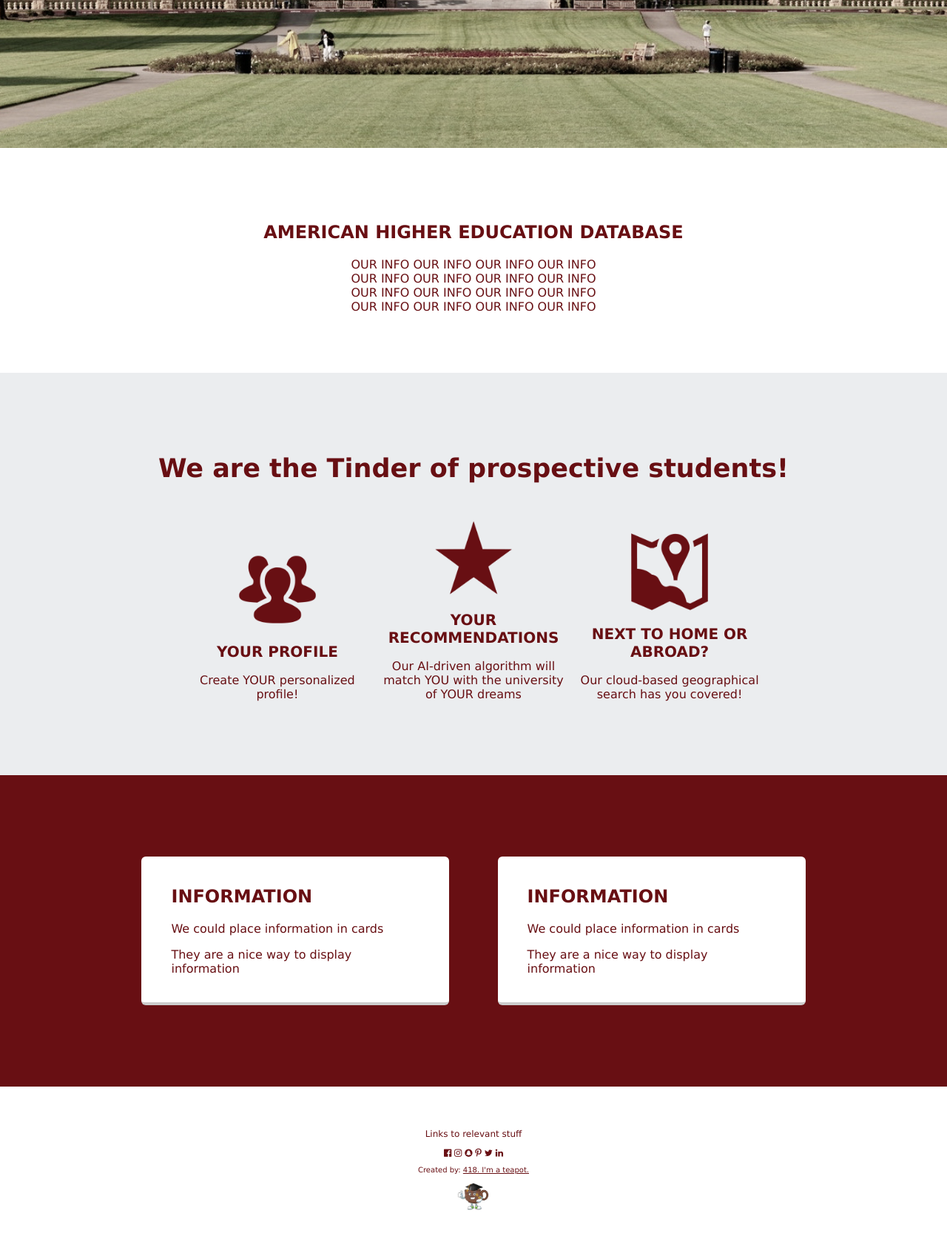
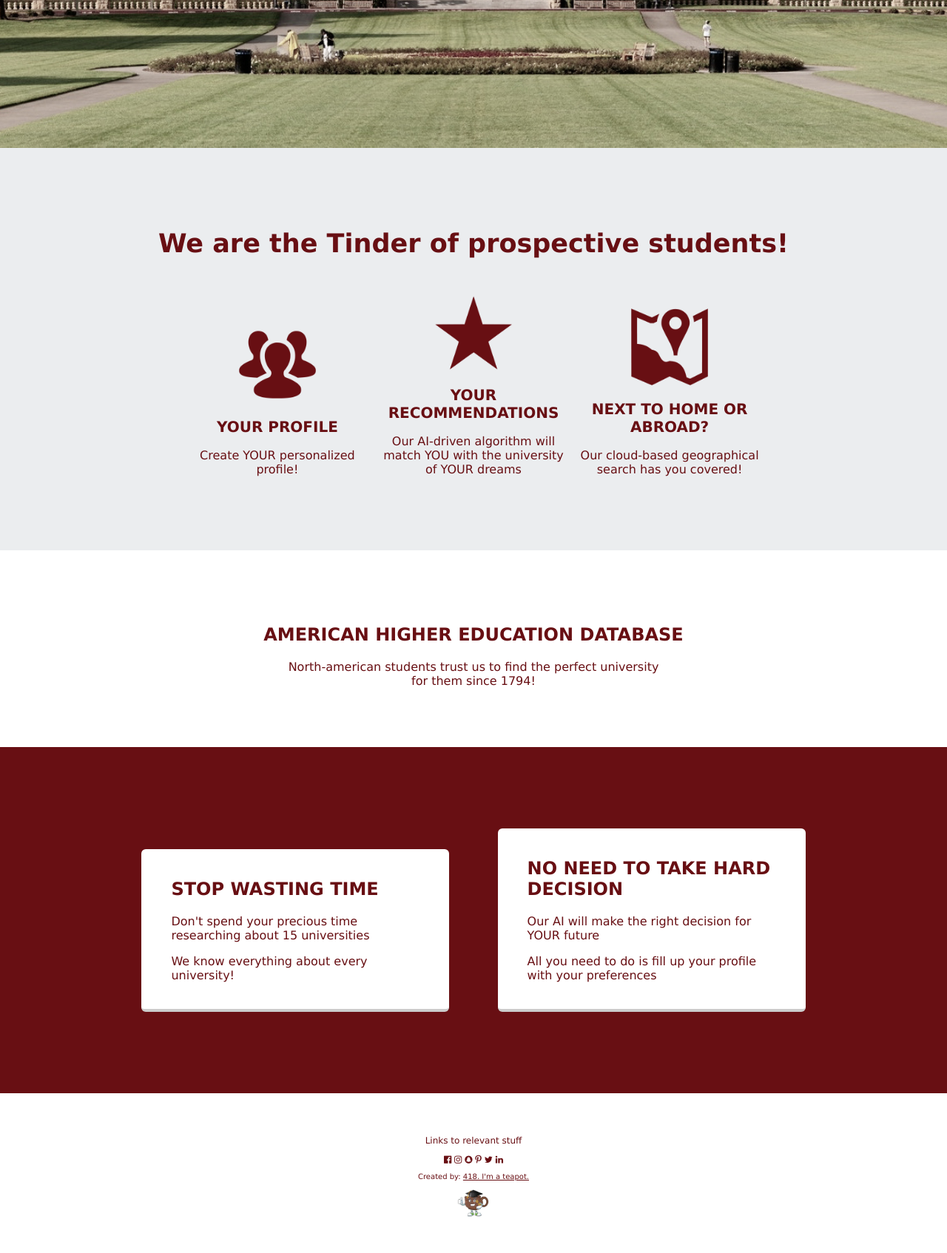
Before and after one commit to liamjwelch/soen-287_project, a PHP site: page /homepage.php in a window 1280 px wide. Shown: the part 667-2361 px from the top of the page at 74% size. Before the commit the page ends 2303 px from the top, so only its background shows below. Run offline with PHP 8.4, Linux system fonts and the light colour scheme.

Commit message:
Change section order, add more information

```diff
--- a/homepage.php
+++ b/homepage.php
@@ -24,14 +24,6 @@ $content = "
         <img src='images/toronto.jpg' alt='Toronto' class='slides_image'>
     </article>
 
-    <section class='page-sec sec1'>
-        <h1>AMERICAN HIGHER EDUCATION DATABASE</h1>
-        <p>OUR INFO OUR INFO OUR INFO OUR INFO</p>
-        <p>OUR INFO OUR INFO OUR INFO OUR INFO</p>
-        <p>OUR INFO OUR INFO OUR INFO OUR INFO</p>
-        <p>OUR INFO OUR INFO OUR INFO OUR INFO</p>
-    </section>
-
      <section class='page-sec sec2'>
         <h1>We are the Tinder of prospective students!</h1>
         <article class='services'>
@@ -53,16 +45,21 @@ $content = "
         </article>
      </section>
 
+     <section class='page-sec sec1'>
+        <h1>AMERICAN HIGHER EDUCATION DATABASE</h1>
+        <p>North-american students trust us to find the perfect university for them since 1794!</p>
+    </section>
+
     <section class='page-sec sec3'>
         <div class='card'>
-            <h2>INFORMATION</h2>
-            <p>We could place information in cards</p>
-            <p>They are a nice way to display information</p>
+            <h2>STOP WASTING TIME</h2>
+            <p>Don't spend your precious time researching about 15 universities</p>
+            <p>We know everything about every university!</p>
         </div>
         <div class='card'>
-            <h2>INFORMATION</h2>
-            <p>We could place information in cards</p>
-            <p>They are a nice way to display information</p>
+            <h2>NO NEED TO TAKE HARD DECISION</h2>
+            <p>Our AI will make the right decision for YOUR future</p>
+            <p>All you need to do is fill up your profile with your preferences</p>
         </div>
     </section>
 
```
